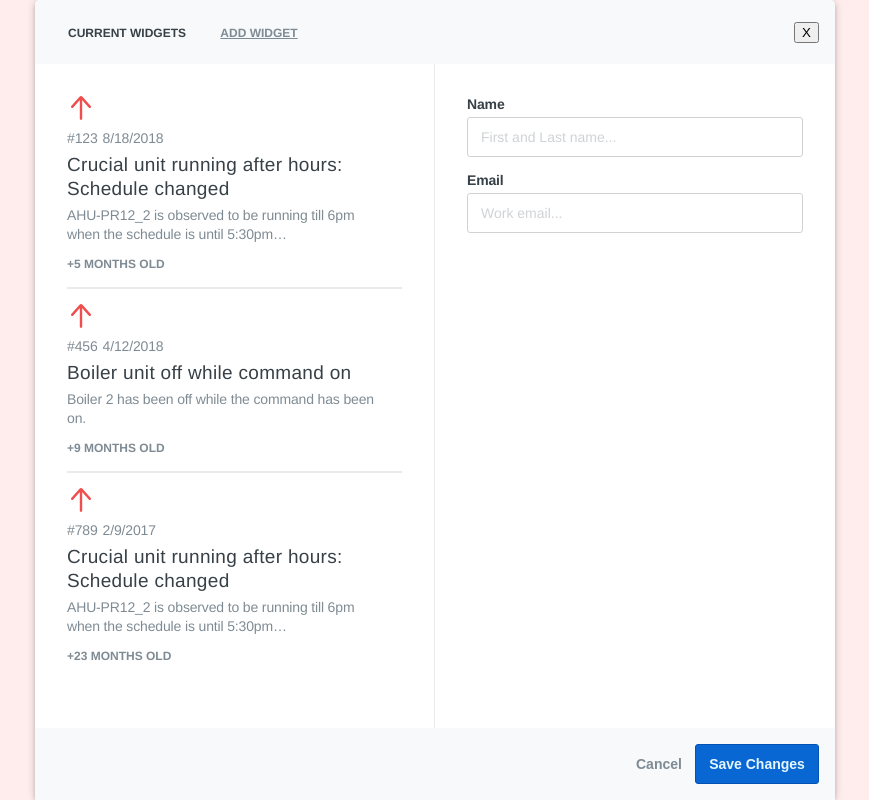
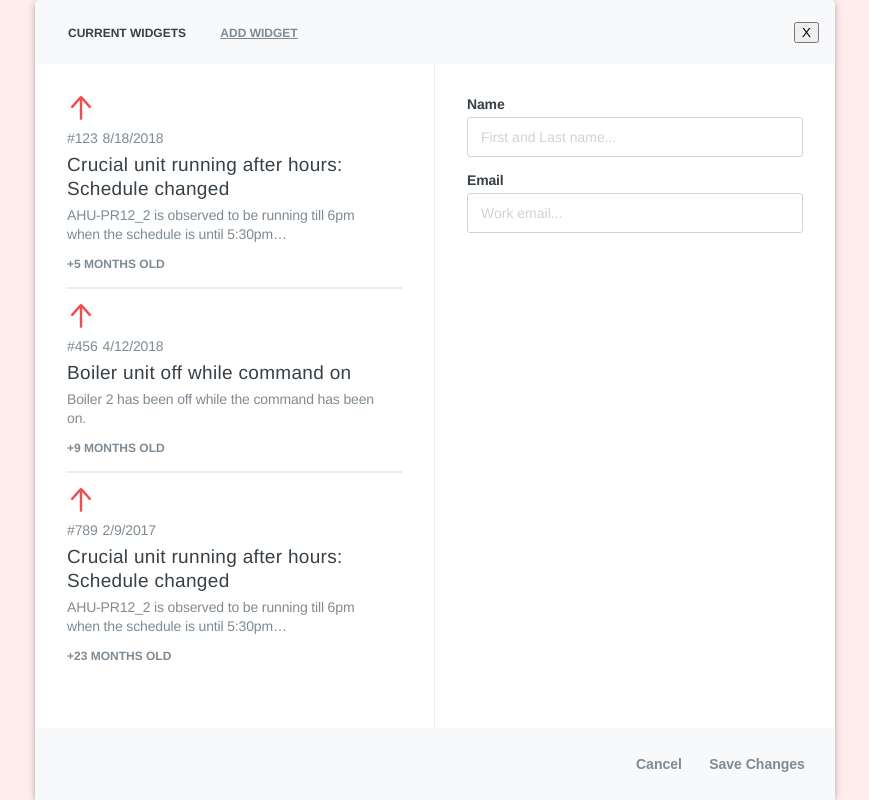
Before and after one commit to speir-wang/modal-test, a React (Create React App) app: page / in a window 1280 px wide. Both pictures are taken after a click on the button "Show Modal". Shown: the whole page, without its empty margins (205-1074 px from the left). Built offline with nearby package versions, Linux system fonts and the light colour scheme.

Commit message:
add function to change submit button state, if both input fields are empty, then disable the button; if both fields have inputs, then enable the save changes button

```diff
--- a/src/components/Modal.js
+++ b/src/components/Modal.js
@@ -16,6 +16,8 @@ class Modal extends Component {
 		super(props);
 		this.handleNameChange = this.handleNameChange.bind(this);
 		this.handleEmailChange = this.handleEmailChange.bind(this);
+		this.checkFieldsEmpty = this.checkFieldsEmpty.bind(this);
+
 		this.state = {
 			taskList: [
 				{
@@ -53,6 +55,11 @@ class Modal extends Component {
 			email: e.target.value
 		});
 	}
+	checkFieldsEmpty() {
+		if (this.state.name === "" || this.state.email === "") return true;
+
+		return false;
+	}
 	renderTaskList() {
 		return this.state.taskList.map(task => {
 			return <TaskItem task={task} key={task.ID} />;
@@ -81,7 +88,7 @@ class Modal extends Component {
 						</div>
 					</section>
 				</div>
-				<ModalFooter closeModal={this.props.onCloseModal} />
+				<ModalFooter closeModal={this.props.onCloseModal} checkFieldsEmpty={this.checkFieldsEmpty()} />
 			</div>
 		);
 	}
--- a/src/components/ModalFooter.js
+++ b/src/components/ModalFooter.js
@@ -10,7 +10,7 @@ class ModalFooter extends Component {
 				<button className="cancel" onClick={this.props.closeModal}>
 					Cancel
 				</button>
-				<button className="save" onClick={this.submitForm}>
+				<button className={`save ${this.props.checkFieldsEmpty === true ? "is-inactive" : ""}`} onClick={this.submitForm}>
 					Save Changes
 				</button>
 			</div>
--- a/src/scss/Modal.scss
+++ b/src/scss/Modal.scss
@@ -166,14 +166,23 @@
 	button.save {
 		width: 124px;
 		height: 40px;
-		background: #0867d2;
-		border: 1px solid #0552b5;
 		border-radius: 3px 3px 3px 3px;
 		color: #e6f6ff;
 		font-size: 14px;
 		font-weight: bold;
 		letter-spacing: 0;
 		line-height: 15px;
+		background: #0867d2;
+		border: 1px solid #0552b5;
+		color: #e6f6ff;
+		&.is-inactive {
+			background: transparent;
+			border: 0;
+			color: #7f8b94;
+			&:hover {
+				cursor: not-allowed;
+			}
+		}
 	}
 	button.cancel {
 		width: 49px;
```
